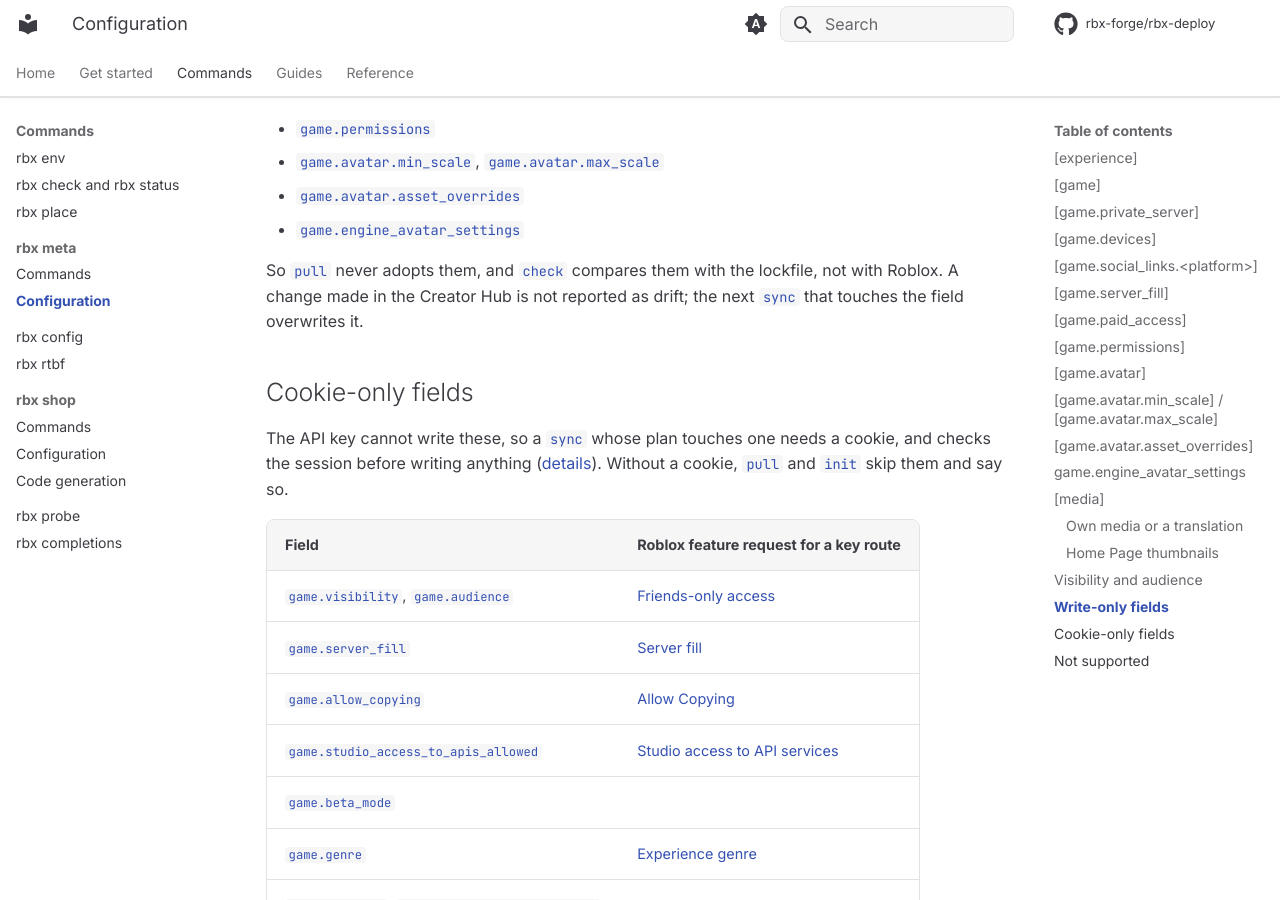
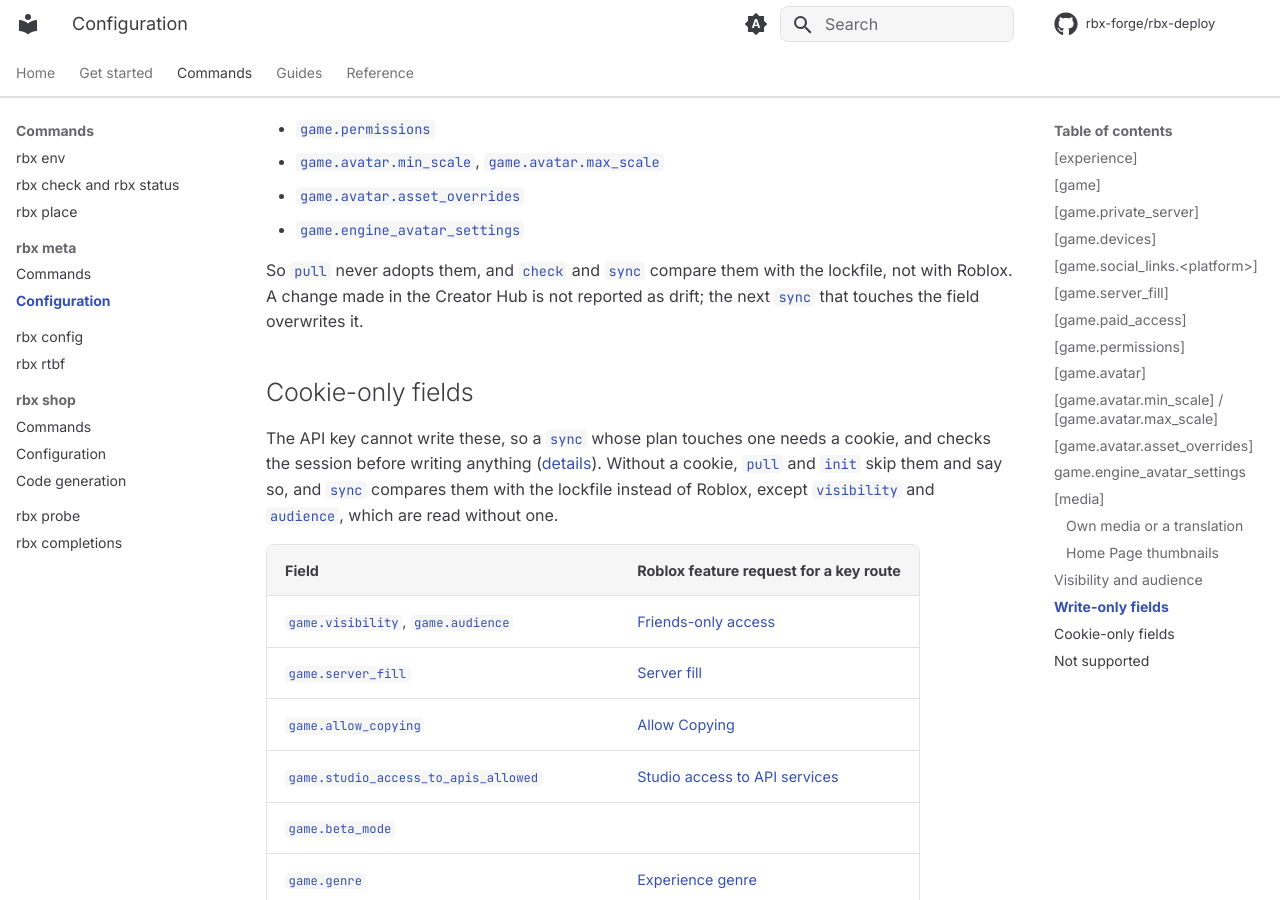
Before and after one commit to rbx-forge/rbx-cli, an MkDocs documentation site: the page built from docs/meta-config.md, in a window 1280 px wide and 900 px high, scrolled down 7429 px. Built offline with MkDocs 1.6.1 and Material for MkDocs 9.7.7, drawn with Linux system fonts in a browser that asks for light colours; comment, search, counter and statistics services are not loaded.

Commit message:
docs(meta): what sync compares the write-only and cookie-only fields with

```diff
--- a/docs/meta-config.md
+++ b/docs/meta-config.md
@@ -222,11 +222,11 @@
 - `game.avatar.asset_overrides`
 - `game.engine_avatar_settings`
 
-So `pull` never adopts them, and `check` compares them with the lockfile, not with Roblox. A change made in the Creator Hub is not reported as drift; the next `sync` that touches the field overwrites it.
+So `pull` never adopts them, and `check` and `sync` compare them with the lockfile, not with Roblox. A change made in the Creator Hub is not reported as drift; the next `sync` that touches the field overwrites it.
 
 ## Cookie-only fields
 
-The API key cannot write these, so a `sync` whose plan touches one needs a cookie, and checks the session before writing anything ([details](cookie.md#before-a-write)). Without a cookie, `pull` and `init` skip them and say so.
+The API key cannot write these, so a `sync` whose plan touches one needs a cookie, and checks the session before writing anything ([details](cookie.md#before-a-write)). Without a cookie, `pull` and `init` skip them and say so, and `sync` compares them with the lockfile instead of Roblox, except `visibility` and `audience`, which are read without one.
 
 | Field | Roblox feature request for a key route |
 | --- | --- |
```
Also changed, not shown: docs/reference/config-files.md (+1 -1 lines).
